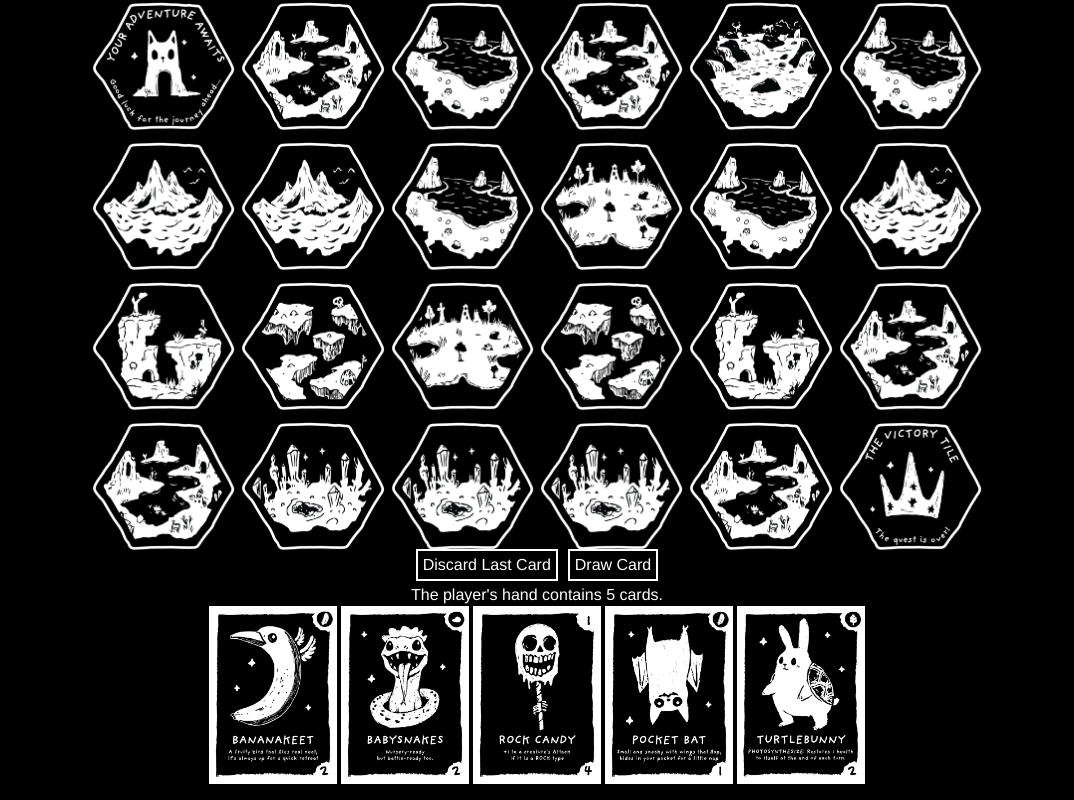
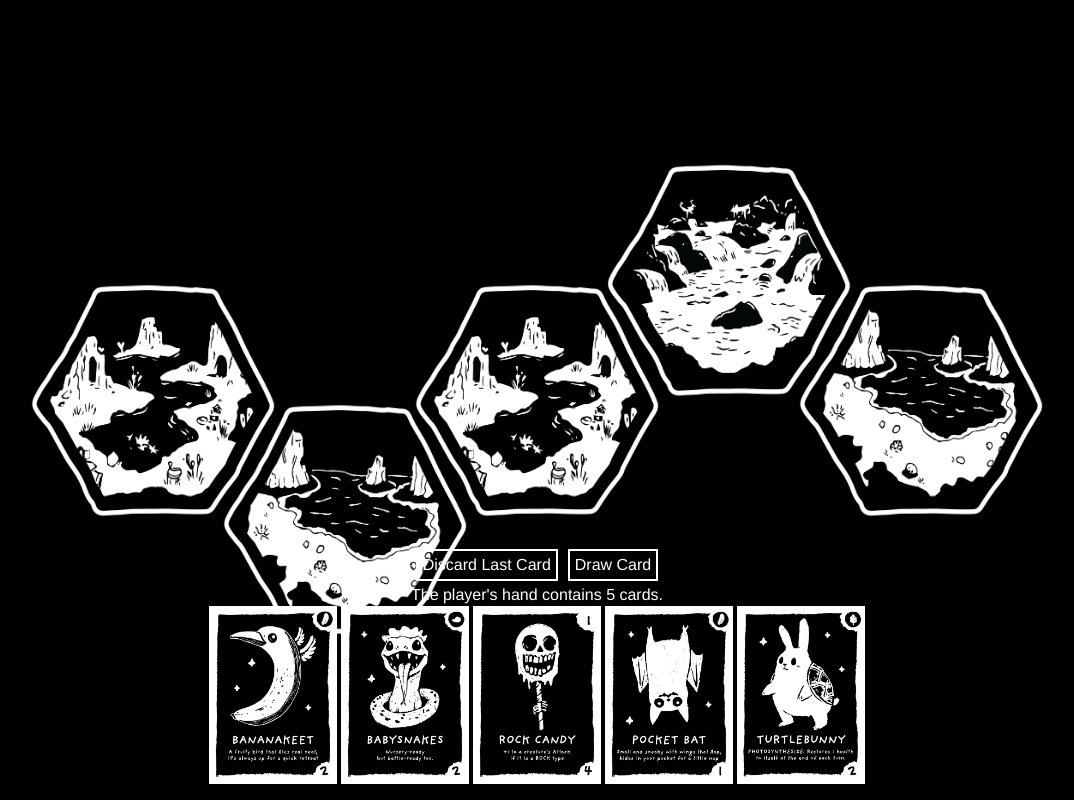
Before and after one commit to aeolion7/pet-games, a Vue app: page / in a window 1280 px wide. Shown: the whole page, without its empty margins (103-1177 px from the left). Built offline with nearby package versions, Linux system fonts and the light colour scheme.

Commit message:
redesign gameboard component

```diff
--- a/src/components/BoardTile.vue
+++ b/src/components/BoardTile.vue
@@ -13,3 +13,36 @@ const imgUrl = getTileImageUrl(props.tileName);
 <template>
   <img class="tile" :src="imgUrl">
 </template>
+
+<style>
+:root {
+  --tile-width: 20vw;
+  --tile-height: 30vh;
+  --horizontal-tile-offset: calc(var(--tile-width) / 4);
+  --vertical-tile-offset: calc(var(--tile-height) / 2);
+}
+
+.tile {
+  width: var(--tile-width);
+  height: var(--tile-height);
+  position: relative;
+}
+
+.tile:nth-child(1) {
+  left: calc(2 * var(--horizontal-tile-offset));
+}
+
+.tile:nth-child(2) {
+  left: var(--horizontal-tile-offset);
+  top: var(--vertical-tile-offset);
+}
+
+.tile:nth-child(4) {
+  right: var(--horizontal-tile-offset);
+  bottom: var(--vertical-tile-offset);
+}
+
+.tile:nth-child(5) {
+  right: calc(2 * var(--horizontal-tile-offset));
+}
+</style>
--- a/src/components/GameBoard.vue
+++ b/src/components/GameBoard.vue
@@ -2,41 +2,30 @@
 import BoardTile from './BoardTile.vue';
 import { ref } from 'vue';
 
-const numTiles = ref(24);
+const numTiles = ref(5);
 
 const tileNames = ["BoulderHills", "CrystalCove", "MistyMountain", "PebbleBeach", "RoaringRapids", "RockslideValley", "SunnyMeadow", "WindyCliffs", "WistfulWoods"];
 
-const boardLayout = [{ tileName: "Start", id: "start-0" }];
+const boardLayout = [];
 
-for (let idx = 1; idx < numTiles.value - 1; idx++) {
+for (let idx = 0; idx < numTiles.value; idx++) {
   const newTileName = tileNames[Math.floor(Math.random() * tileNames.length)];
   boardLayout.push({ tileName: newTileName, id: `${newTileName}-${idx}` })
 }
-
-boardLayout.push({ tileName: "End", id: "end-23" });
 </script>
 
 <template>
   <div id="game-board">
-    <div id="grid">
-      <BoardTile v-for="tile in boardLayout" :key="tile.id" :tile-name="tile.tileName" />
-    </div>
+    <BoardTile v-for="tile in boardLayout" :key="tile.id" :tile-name="tile.tileName" />
   </div>
 </template>
 
 <style>
 #game-board {
   display: flex;
+  align-items: center;
   justify-content: center;
   height: inherit;
   width: inherit;
 }
-
-#grid {
-  display: grid;
-  grid-template-columns: repeat(6, 1fr);
-  grid-template-rows: repeat(4, 1fr);
-  height: 70vh;
-  width: 70vw;
-}
 </style>
```
